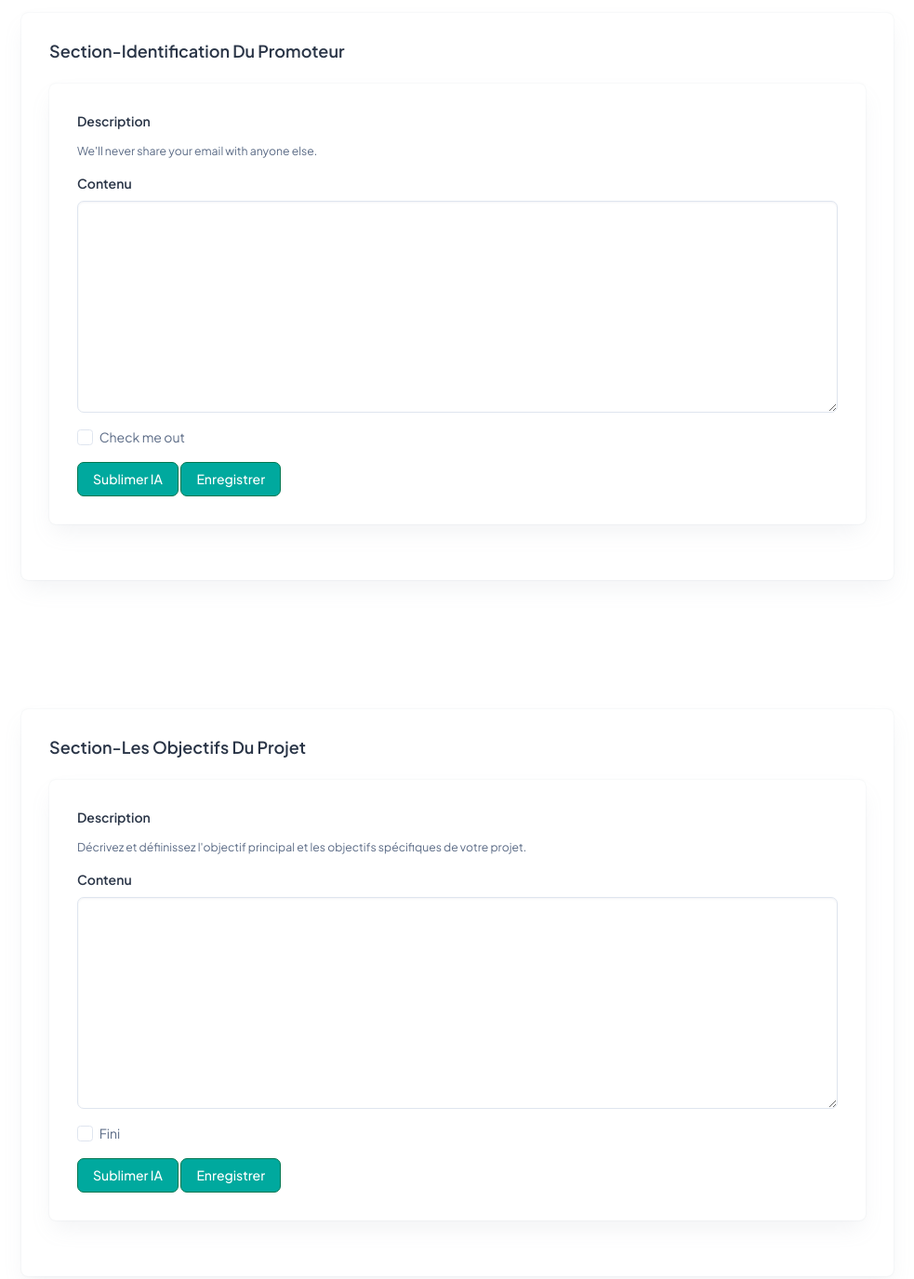
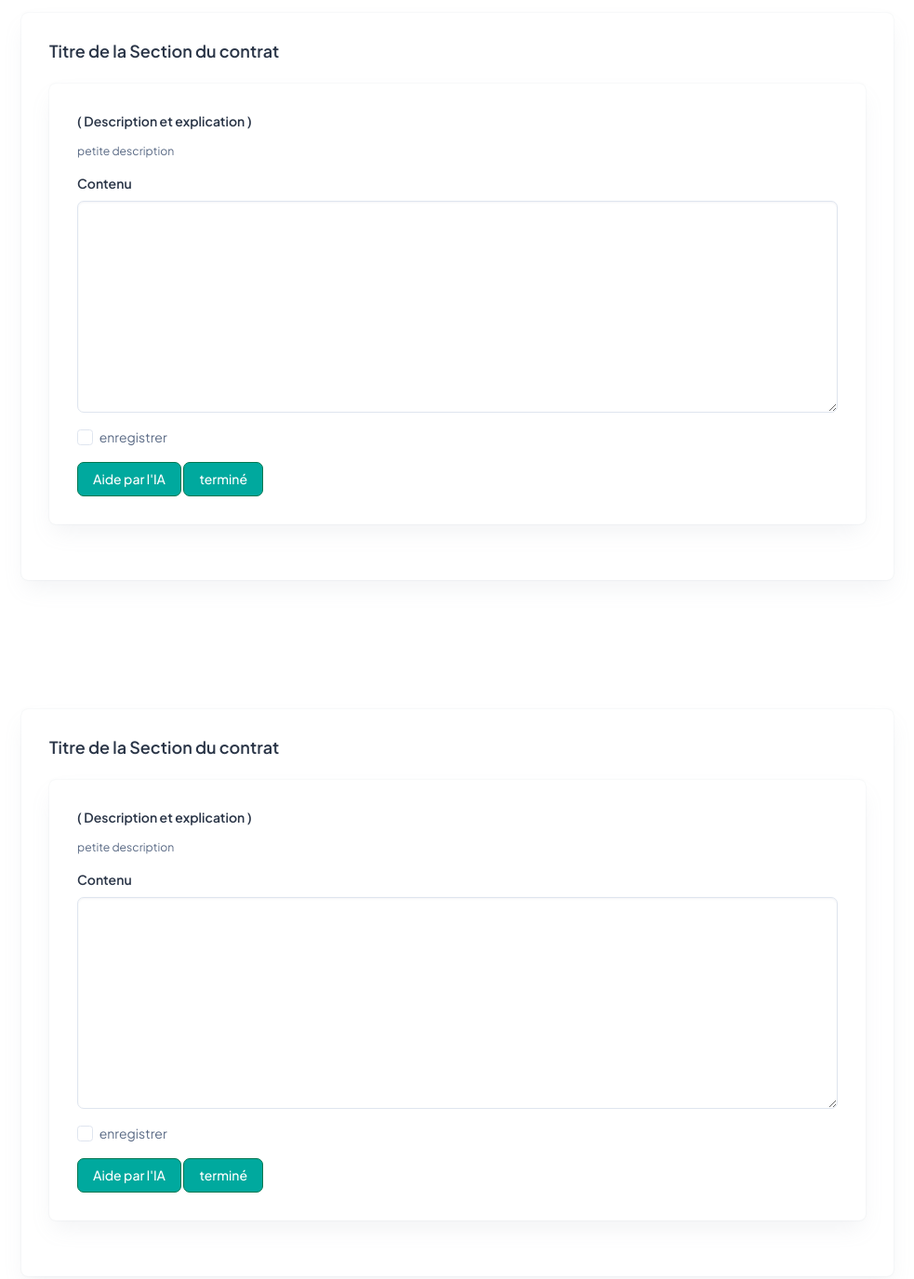
Before and after one commit to AInelo/ideathonlaw, a website: page frontend/newplan.html in a window 1280 px wide. Shown: the part 820-2196 px from the top of the page at 93% size, without its empty margins (283-1266 px from the left). Drawn offline with Linux system fonts and the light colour scheme.

Commit message:
Ideathon

```diff
--- a/frontend/newplan.html
+++ b/frontend/newplan.html
@@ -37,7 +37,7 @@
                 <span>
                   <i class="ti ti-layout-dashboard"></i>
                 </span>
-                <span class="hide-menu">Nouveau Plan</span>
+                <span class="hide-menu">Nouveau Contrat</span>
               </a>
             </li>
             <!-- <li class="nav-small-cap">
@@ -196,14 +196,14 @@
           <div class="card">
             <div class="card-body">
 
-              <h5 class="card-title fw-semibold mb-4">Section-Fiche Signalitique</h5>
+              <h5 class="card-title fw-semibold mb-4">Titre de la Section du contrat</h5>
               <div class="card">
                 <div class="card-body">
                   <form>
                     <div class="mb-3">
-                      <label for="exampleInputEmail1" class="form-label">Description</label>
+                      <label for="exampleInputEmail1" class="form-label">( Description et explication )</label>
 
-                      <div id="emailHelp" class="form-text">We'll never share your email with anyone else.</div>
+                      <div id="emailHelp" class="form-text">petite description</div>
                     </div>
                     <div class="mb-3">
                       <label for="exampleInputPassword1" class="form-label">Contenu</label>
@@ -212,49 +212,10 @@
                     </div>
                     <div class="mb-3 form-check">
                       <input type="checkbox" class="form-check-input" id="exampleCheck1">
-                      <label class="form-check-label" for="exampleCheck1">Check me out</label>
+                      <label class="form-check-label" for="exampleCheck1">enregistrer</label>
                     </div>
-                    <button type="submit" class="btn btn-primary">Sublimer IA</button>
-                    <button type="submit" class="btn btn-primary">Enregistrer</button>
-                  </form>
-                </div>
-              </div>
-
-            </div>
-          </div>
-        </div>
-      </div>
-
-
-
-
-
-      <div id="1-IdentificationDuPromoteur" class="container-fluid">
-        <div class="container-fluid">
-          <div class="card">
-            <div class="card-body">
-
-
-              <h5 class="card-title fw-semibold mb-4">Section-Identification Du Promoteur</h5>
-              <div class="card">
-                <div class="card-body">
-                  <form>
-                    <div class="mb-3">
-                      <label for="exampleInputEmail1" class="form-label">Description</label>
-
-                      <div id="emailHelp" class="form-text">We'll never share your email with anyone else.</div>
-                    </div>
-                    <div class="mb-3">
-                      <label for="exampleInputPassword1" class="form-label">Contenu</label>
-                      <textarea class="form-control" name="" id="exampleInputPassword1" cols="30" rows="10"></textarea>
-
-                    </div>
-                    <div class="mb-3 form-check">
-                      <input type="checkbox" class="form-check-input" id="exampleCheck1">
-                      <label class="form-check-label" for="exampleCheck1">Check me out</label>
-                    </div>
-                    <button type="submit" class="btn btn-primary">Sublimer IA</button>
-                    <button type="submit" class="btn btn-primary">Enregistrer</button>
+                    <button type="submit" class="btn btn-primary">Aide par l'IA</button>
+                    <button type="submit" class="btn btn-primary">terminé</button>
                   </form>
                 </div>
               </div>
@@ -271,7 +232,79 @@
 
 
 
-      <div id="3-ObjectifsDuProjet" class="container-fluid">
+
+      <div id="0-FicheSignalytique" class="container-fluid">
+        <div class="container-fluid">
+          <div class="card">
+            <div class="card-body">
+
+              <h5 class="card-title fw-semibold mb-4">Titre de la Section du contrat</h5>
+              <div class="card">
+                <div class="card-body">
+                  <form>
+                    <div class="mb-3">
+                      <label for="exampleInputEmail1" class="form-label">( Description et explication )</label>
+
+                      <div id="emailHelp" class="form-text">petite description</div>
+                    </div>
+                    <div class="mb-3">
+                      <label for="exampleInputPassword1" class="form-label">Contenu</label>
+                      <textarea class="form-control" name="" id="exampleInputPassword1" cols="30" rows="10"></textarea>
+
+                    </div>
+                    <div class="mb-3 form-check">
+                      <input type="checkbox" class="form-check-input" id="exampleCheck1">
+                      <label class="form-check-label" for="exampleCheck1">enregistrer</label>
+                    </div>
+                    <button type="submit" class="btn btn-primary">Aide par l'IA</button>
+                    <button type="submit" class="btn btn-primary">terminé</button>
+                  </form>
+                </div>
+              </div>
+
+            </div>
+          </div>
+        </div>
+      </div>
+
+
+
+      <div id="0-FicheSignalytique" class="container-fluid">
+        <div class="container-fluid">
+          <div class="card">
+            <div class="card-body">
+
+              <h5 class="card-title fw-semibold mb-4">Titre de la Section du contrat</h5>
+              <div class="card">
+                <div class="card-body">
+                  <form>
+                    <div class="mb-3">
+                      <label for="exampleInputEmail1" class="form-label">( Description et explication )</label>
+
+                      <div id="emailHelp" class="form-text">petite description</div>
+                    </div>
+                    <div class="mb-3">
+                      <label for="exampleInputPassword1" class="form-label">Contenu</label>
+                      <textarea class="form-control" name="" id="exampleInputPassword1" cols="30" rows="10"></textarea>
+
+                    </div>
+                    <div class="mb-3 form-check">
+                      <input type="checkbox" class="form-check-input" id="exampleCheck1">
+                      <label class="form-check-label" for="exampleCheck1">enregistrer</label>
+                    </div>
+                    <button type="submit" class="btn btn-primary">Aide par l'IA</button>
+                    <button type="submit" class="btn btn-primary">terminé</button>
+                  </form>
+                </div>
+              </div>
+
+            </div>
+          </div>
+        </div>
+      </div>
+
+
+      <!-- <div id="3-ObjectifsDuProjet" class="container-fluid">
         <div class="container-fluid">
           <div class="card">
             <div class="card-body">
@@ -304,7 +337,7 @@
             </div>
           </div>
         </div>
-      </div>
+      </div> -->
 
       <!-- End Content  -->
 
```
